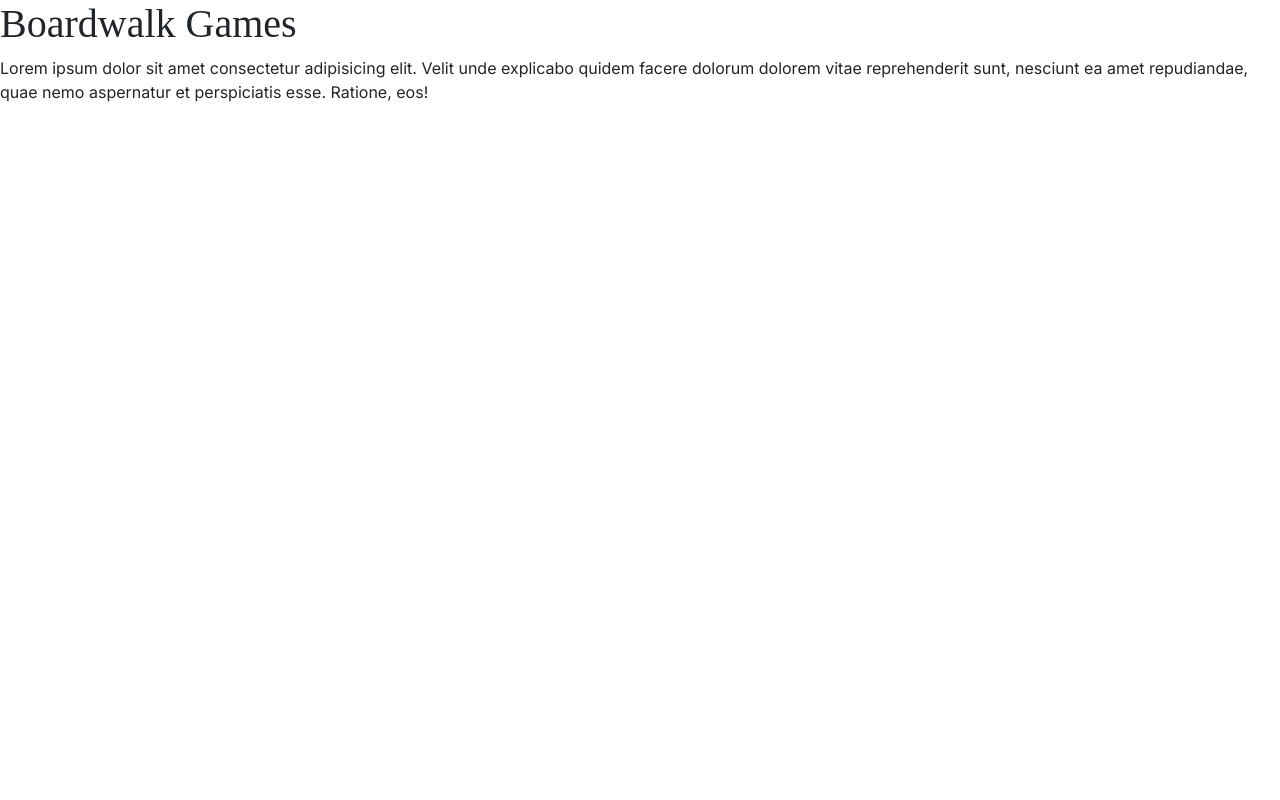
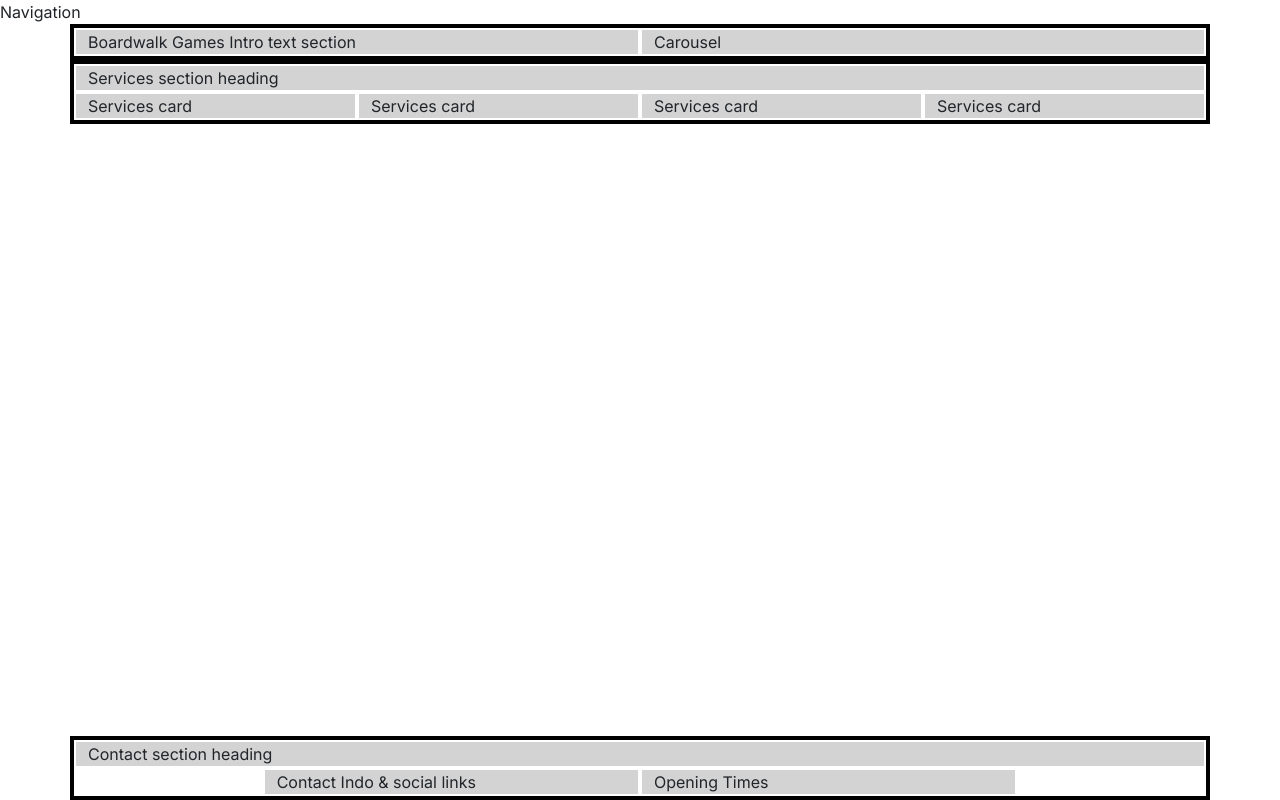
Before and after one commit to LeilsEloise/boardwalk-games, a plain HTML site: page index.html in a window 1280 px wide. Drawn offline with nearby package versions, Linux system fonts and the light colour scheme; a web font is replaced by a local one.

Commit message:
Adding the homepage boilerplate

```diff
--- a/assets/css/style.css
+++ b/assets/css/style.css
@@ -1,10 +1,41 @@
 /* Google Fonts Import */
 @import url('https://fonts.googleapis.com/css2?family=Inter:ital,opsz,wght@0,14..32,100..900;1,14..32,100..900&family=Lato:ital,wght@0,100;0,300;0,400;0,700;0,900;1,100;1,300;1,400;1,700;1,900&family=Macondo&family=Oswald:wght@200..700&display=swap');
 
-body {
-    font-family: "Inter"; san-serif;
+/* CSS Variables */
+:root {
+    --primary-font: "Inter"; sans-serif;
+    --secondary-font: "Macondo"; cursive;
+    --primary-color: #3a2620; /* dark brown */
+    --secondary-color: #aa9581; /* light brown */
+    --highlight-color: #416a8e; /* blue */
+    --light-highlight-color: #7a9fc2; /* light blue */
 }
 
-h1 {
-    font-family: "Macondo"; cursive;
+/* Global styles */
+
+body {
+    font-family: var(--primary-font);
 }
+
+h1,
+h2,
+h3 {
+    font-family: var(--secondary-font);
+    color: var(--primary-color)
+}
+
+.sub-heading-color {
+    color: var(--highlight-color);
+}
+
+/* grid visualisation CSS for testing */
+
+.container,
+.row {
+    border: 2px solid black;
+}
+
+.col-12 {
+    border: 2px solid white;
+    background-color: lightgray;
+}
--- a/index.html
+++ b/index.html
@@ -3,15 +3,63 @@
 <head>
     <meta charset="UTF-8">
     <meta name="viewport" content="width=device-width, initial-scale=1.0">
-    <title>Document</title>
+    <meta name="description" content="Boardwalk Games, your ultimate gaming retreat! Perfect for casual gamers, enthusiasts, and student gatherings. Visit us for your next adventure in board gaming.">
+    <title>Boardwalk Games | Home</title>
+
+    <!-- favicons generated by favicon.io -->
+<link rel="apple-touch-icon" sizes="180x180" href="assets/images/apple-touch-icon.png">
+<link rel="icon" type="image/png" sizes="32x32" href="assets/images/favicon-32x32.png">
+<link rel="icon" type="image/png" sizes="16x16" href="assets/images/favicon-16x16.png">
+
+
     <!-- Bootstrap 5 CSS -->
     <link href="https://cdn.jsdelivr.net/npm/bootstrap@5.3.5/dist/css/bootstrap.min.css" rel="stylesheet" integrity="sha384-SgOJa3DmI69IUzQ2PVdRZhwQ+dy64/BUtbMJw1MZ8t5HZApcHrRKUc4W0kG879m7" crossorigin="anonymous">
+
     <!-- CSS Styles Link -->
     <link rel="stylesheet" href="assets/css/style.css">
 </head>
-<body>
-    <h1>Boardwalk Games</h1>
-    <p>Lorem ipsum dolor sit amet consectetur adipisicing elit. Velit unde explicabo quidem facere dolorum dolorem vitae reprehenderit sunt, nesciunt ea amet repudiandae, quae nemo aspernatur et perspiciatis esse. Ratione, eos!</p>
+
+<!-- classes on body set to work with mt-auto on footer to ensure it always stays at the bottom of the page-->
+<body class="d-flex flex-column min-vh-100">
+   <!-- Navigation -->
+    <div>Navigation</div>
+
+    <!-- Header with carousel -->
+     <header class="container">
+        <div class="row">
+        <div class="col-12 col-xl-6">Boardwalk Games Intro text section</div>
+        <div class="col-12 col-xl-6">Carousel</div>
+    </div>
+     </header>
+
+    <!-- main element to hold all key sections of the home page. It is not part of the grid structure -->
+     <main>
+        <!-- Services section -->
+        <section class="container">
+            <div class="row">
+                <div class="col-12">Services section heading</div>
+                <div class="col-12 col-md-6 col-xl-3">Services card</div>
+                <div class="col-12 col-md-6 col-xl-3">Services card</div>
+                <div class="col-12 col-md-6 col-xl-3">Services card</div>
+                <div class="col-12 col-md-6 col-xl-3">Services card</div>
+            </div>
+        </section>
+     </main>
+
+     <!-- Footer / contact section -->
+      <!-- mt-auto added to push footer to the bottom of the page -->
+
+     <footer class="mt-auto">
+        <div class="container">
+            <div class="row justify-content-center">
+                <div class="col-12">Contact section heading</div>
+                <!-- Contact Info -->
+                <div class="col-12 col-md-6 col-xl-4">Contact Indo & social links</div>
+                <!-- Opening Times -->
+                <div class="col-12 col-md-6 col-xl-4">Opening Times</div>
+            </div>
+        </div>
+     </footer>
 
     <!-- Bootstrap JS-->
     <script src="https://cdn.jsdelivr.net/npm/bootstrap@5.3.5/dist/js/bootstrap.bundle.min.js" integrity="sha384-k6d4wzSIapyDyv1kpU366/PK5hCdSbCRGRCMv+eplOQJWyd1fbcAu9OCUj5zNLiq" crossorigin="anonymous"></script>
```
